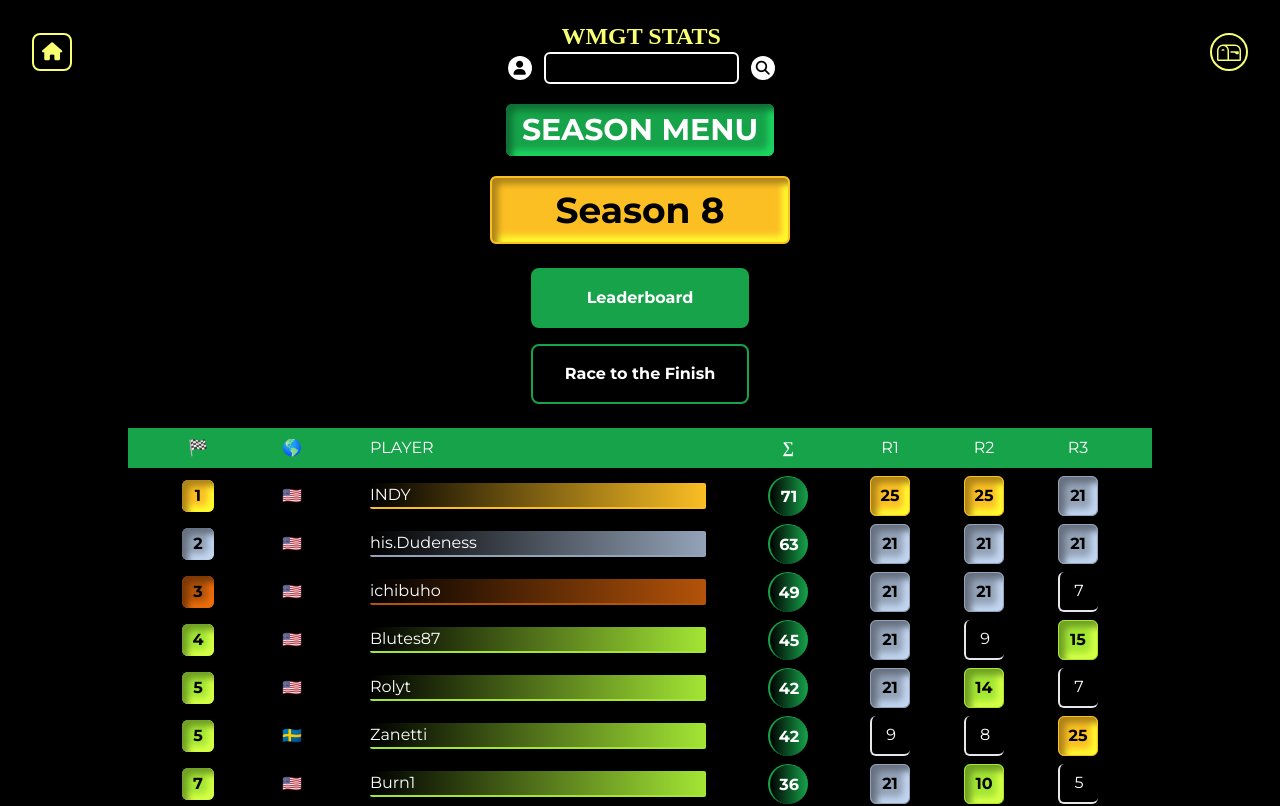
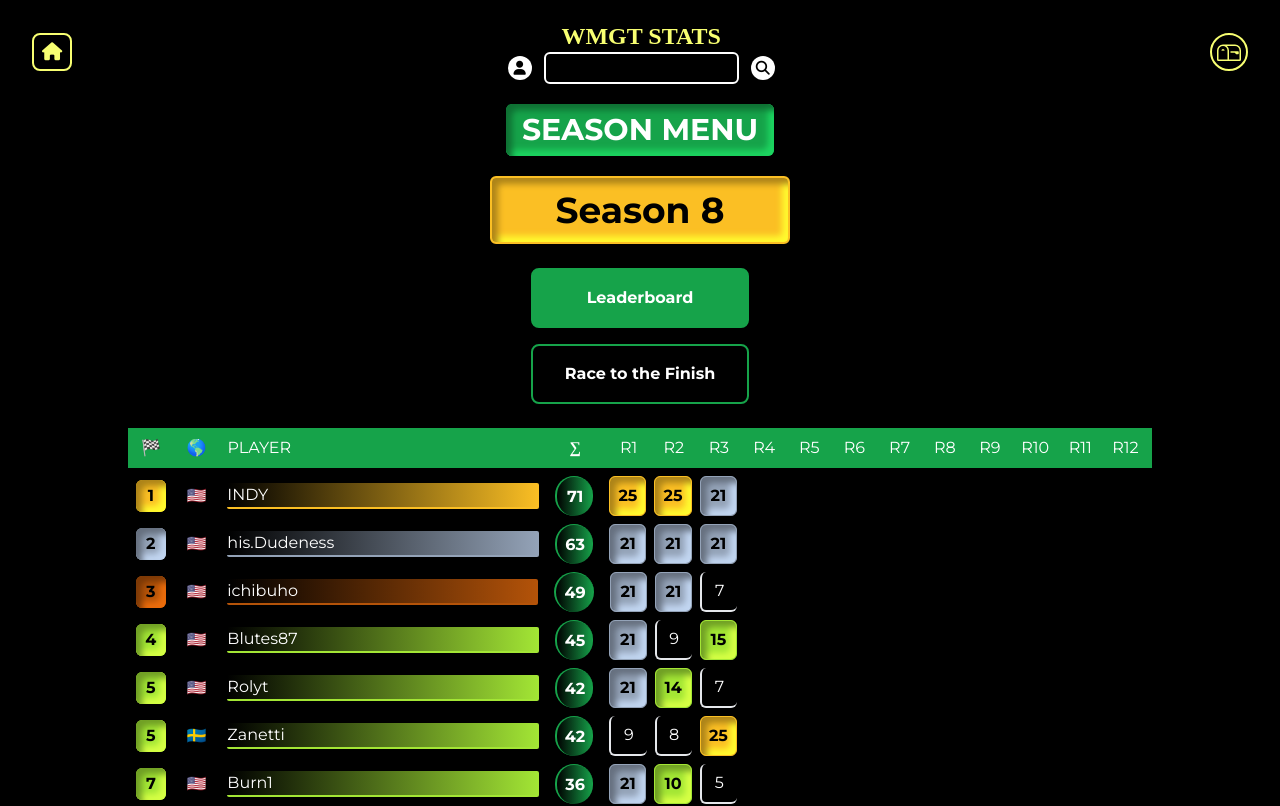
Before and after one commit to seantokuzo/wmgt, a React (Vite) app in the folder client/: page /season/s8-summary in a window 1280 px wide. Shown: the top 806 px of the page. Built offline with nearby package versions, Linux system fonts and the light colour scheme; a web font is replaced by a local one.

Commit message:
format season leaderboard full

```diff
--- a/client/src/components/season/summary/SeasonLeaderboardFull.tsx
+++ b/client/src/components/season/summary/SeasonLeaderboardFull.tsx
@@ -106,8 +106,10 @@ const SeasonLeaderboardFull: React.FC<Props> = ({ season }) => {
         >
           {player.totalPoints}
         </div>
-        {(season === 7 || season === 8) &&
-          player.roundPoints.map((point, i) => (
+        {(season === 6 || season === 7 || season === 8) &&
+          [...player.roundPoints, ...new Array(12 - player.roundPoints.length).fill('')].map(
+            (point, i) =>
+              point ? (
                 <Link
                   to={`/season/s${season}r${i + 1}`}
                   className={`${pointColClasses} ${roundPointColor(point)} ${flex} relative
@@ -119,8 +121,19 @@ const SeasonLeaderboardFull: React.FC<Props> = ({ season }) => {
                 >
                   {point}
                 </Link>
-          ))}
-        {season !== 7 &&
+              ) : (
+                <div
+                  className={`${pointColClasses} ${roundPointColor(point)} ${flex} relative
+                  ${
+                    DataGod.getIndexesOfUnusedSeasonPoints(player.roundPoints).includes(i) &&
+                    'opacity-25'
+                  } ${!point && 'opacity-0'}`}
+                  key={nanoid()}
+                ></div>
+              )
+          )}
+        {season !== 6 &&
+          season !== 7 &&
           season !== 8 &&
           player.roundPoints.map((point, i) => (
             <div
@@ -157,7 +170,7 @@ const SeasonLeaderboardFull: React.FC<Props> = ({ season }) => {
         </div>
 
         {/* eslint-disable-next-line */}
-        {seasonPointsData[0].roundPoints.map((_slot, i) => (
+        {new Array(12).fill('').map((_slot, i) => (
           <div className={`${pointColClasses} ${flex}`} key={nanoid()}>{`R${i + 1}`}</div>
         ))}
       </div>
```
Lines whose indentation alone changed are shown as unchanged.
